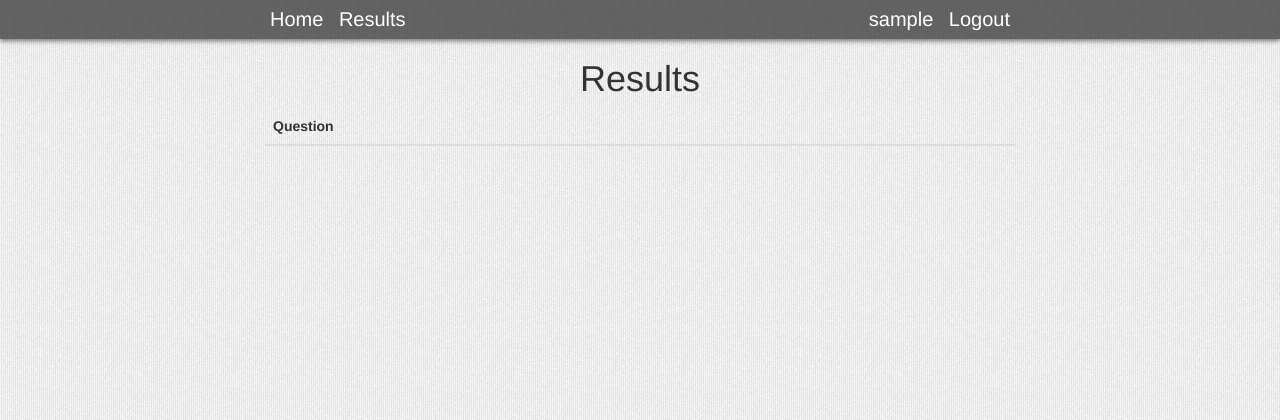
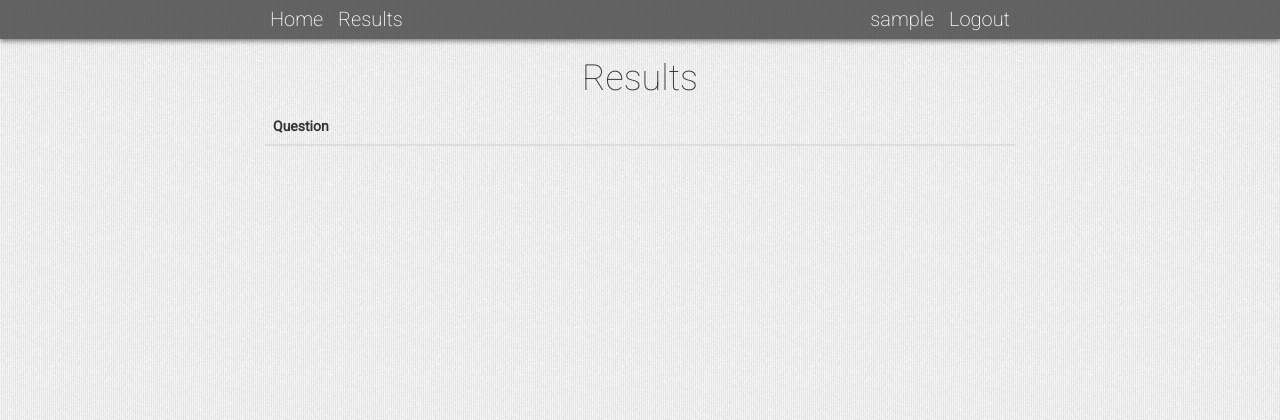
Before and after one commit to awrichar/just-one-question, a Node server app: page /results in a window 1280 px wide. Shown: the top 420 px of the page. Run offline with Node 20, Linux system fonts and the light colour scheme; the visitor is signed in with stand-in values (Sample User, id 1); data that the repository does not hold is empty; some libraries are stand-ins or nearby versions.

Commit message:
Tighten up text

```diff
--- a/app/public/css/styles.css
+++ b/app/public/css/styles.css
@@ -1,5 +1,15 @@
 body {
     background: url(/img/bg.jpg);
+    font-family: 'Roboto', 'Helvetica Neue', Helvetica, Arial, sans-serif;
+    font-weight: 200;
+}
+
+h1 {
+    font-weight: 100;
+}
+
+.help-block {
+    font-weight: 300;
 }
 
 .main-nav {
@@ -7,7 +17,6 @@ body {
     background: rgba(40,40,40,0.7);
     color: #fff;
     font-size: 20px;
-    font-weight: 200;
     padding: 5px 0px;
     box-shadow: 0 2px 5px rgba(0,0,0,0.5);
 }
--- a/app/views/index.ejs
+++ b/app/views/index.ejs
@@ -11,7 +11,7 @@
 
       <h1>Just One Question</h1>
       <span class="help-block">
-        Enter a question and a set of possible responses.
+        Create a survey in seconds! Enter your question and a list of possible responses.
       </span>
 
       <form method="post" action="/main">
--- a/app/views/partials/head.ejs
+++ b/app/views/partials/head.ejs
@@ -1,3 +1,4 @@
 <meta name="viewport" content="width=device-width, initial-scale=1.0">
+<link rel='stylesheet' href='https://fonts.googleapis.com/css?family=Roboto:400,300,200,100' type='text/css'>
 <link rel="stylesheet" href="/css/bootstrap.min.css">
 <link rel="stylesheet" href="/css/styles.css">
```
